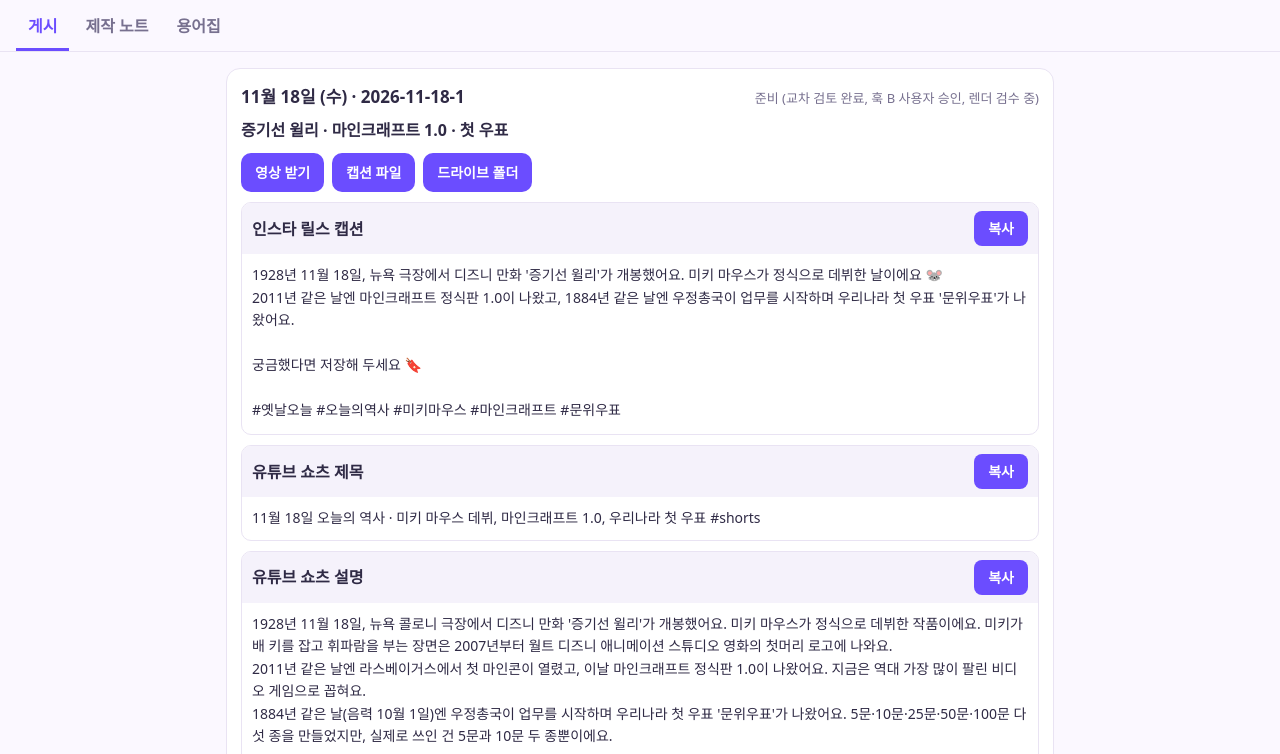
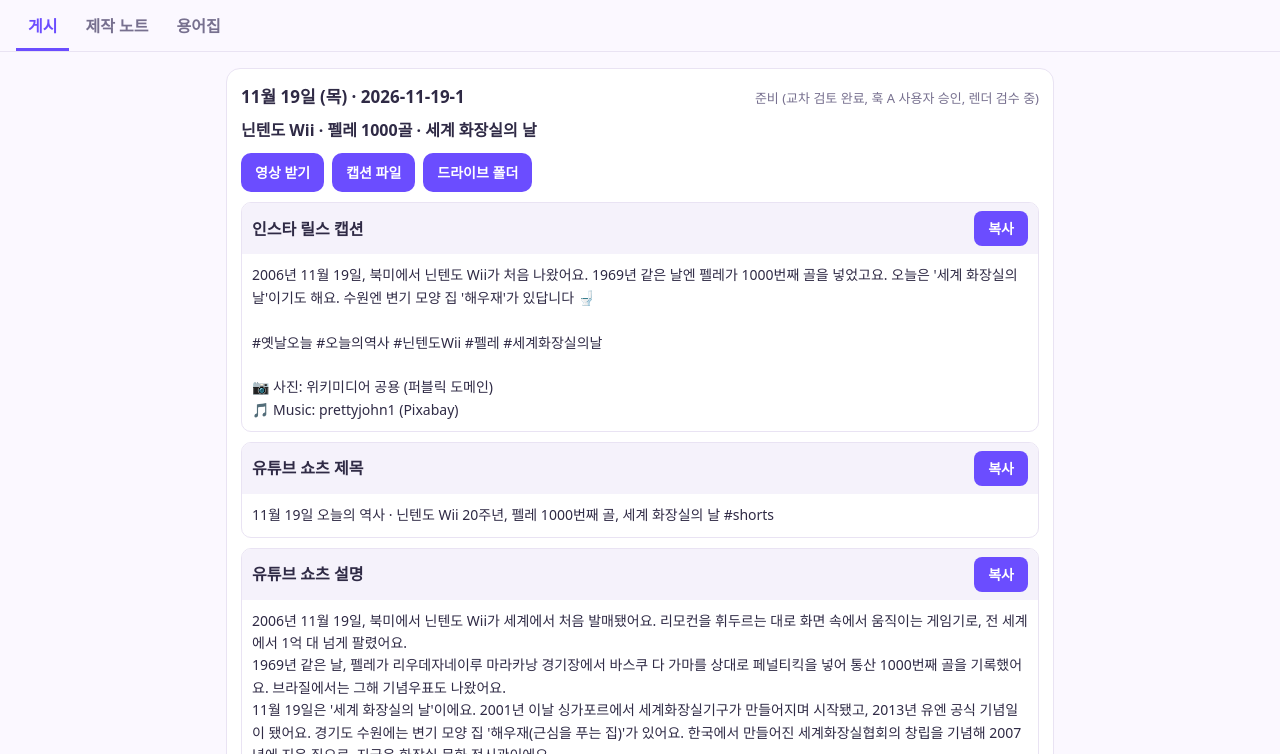
Before and after one commit to luckyho8/onthisday-site, a plain HTML site: page index.html in a window 1280 px wide. Shown: the part 46-800 px from the top of the page. Drawn offline with Linux system fonts and the light colour scheme.

Commit message:
작업판 갱신

```diff
--- a/index.html
+++ b/index.html
@@ -40,7 +40,29 @@ details{margin-top:8px;font-size:14px}summary{cursor:pointer;color:var(--sub)}
 <button data-t="post">게시</button><button data-t="notes">제작 노트</button><button data-t="terms">용어집</button>
 </nav></header>
 <main>
-<div class="tab" id="post"><section class="post"><div class="ph"><h3>11월 18일 (수) · 2026-11-18-1</h3><span class="st">준비 (교차 검토 완료, 훅 B 사용자 승인, 렌더 검수 중)</span></div><p class="tt">증기선 윌리 · 마인크래프트 1.0 · 첫 우표</p><div class="btns"><a class="btn" href="https://drive.google.com/file/d/1cty_-ERPzBQUFcD594iuZ45_7D0KQTXf/view?usp=drivesdk">영상 받기</a><a class="btn" href="https://drive.google.com/file/d/1POGQOonXB06PY5rgXVMXtxh7TOoZuNti/view?usp=drivesdk">캡션 파일</a><a class="btn" href="https://drive.google.com/drive/folders/1R-fC0XXBLVWdYmCeF9claKn-X_Q0H7qI">드라이브 폴더</a></div><div class="cp"><div class="cph"><b>인스타 릴스 캡션</b><button onclick="cp('2026-11-18-1-ig', this)">복사</button></div><pre id="2026-11-18-1-ig">1928년 11월 18일, 뉴욕 극장에서 디즈니 만화 &#x27;증기선 윌리&#x27;가 개봉했어요. 미키 마우스가 정식으로 데뷔한 날이에요 🐭
+<div class="tab" id="post"><section class="post"><div class="ph"><h3>11월 19일 (목) · 2026-11-19-1</h3><span class="st">준비 (교차 검토 완료, 훅 A 사용자 승인, 렌더 검수 중)</span></div><p class="tt">닌텐도 Wii · 펠레 1000골 · 세계 화장실의 날</p><div class="btns"><a class="btn" href="https://drive.google.com/file/d/1VA-Yt25lspjwB_zrauf1PwDs6KXf6v5m/view?usp=drivesdk">영상 받기</a><a class="btn" href="https://drive.google.com/file/d/1ZSsbENLVFyo9pRs1lc5TVSQgAXtRT6Ep/view?usp=drivesdk">캡션 파일</a><a class="btn" href="https://drive.google.com/drive/folders/1ju4DKNPZ5hcWtHwg8JST6difcJTBrOB1">드라이브 폴더</a></div><div class="cp"><div class="cph"><b>인스타 릴스 캡션</b><button onclick="cp('2026-11-19-1-ig', this)">복사</button></div><pre id="2026-11-19-1-ig">2006년 11월 19일, 북미에서 닌텐도 Wii가 처음 나왔어요. 1969년 같은 날엔 펠레가 1000번째 골을 넣었고요. 오늘은 &#x27;세계 화장실의 날&#x27;이기도 해요. 수원엔 변기 모양 집 &#x27;해우재&#x27;가 있답니다 🚽
+
+#옛날오늘 #오늘의역사 #닌텐도Wii #펠레 #세계화장실의날
+
+📷 사진: 위키미디어 공용 (퍼블릭 도메인)
+🎵 Music: prettyjohn1 (Pixabay)</pre></div><div class="cp"><div class="cph"><b>유튜브 쇼츠 제목</b><button onclick="cp('2026-11-19-1-yt', this)">복사</button></div><pre id="2026-11-19-1-yt">11월 19일 오늘의 역사 · 닌텐도 Wii 20주년, 펠레 1000번째 골, 세계 화장실의 날 #shorts</pre></div><div class="cp"><div class="cph"><b>유튜브 쇼츠 설명</b><button onclick="cp('2026-11-19-1-yd', this)">복사</button></div><pre id="2026-11-19-1-yd">2006년 11월 19일, 북미에서 닌텐도 Wii가 세계에서 처음 발매됐어요. 리모컨을 휘두르는 대로 화면 속에서 움직이는 게임기로, 전 세계에서 1억 대 넘게 팔렸어요.
+1969년 같은 날, 펠레가 리우데자네이루 마라카낭 경기장에서 바스쿠 다 가마를 상대로 페널티킥을 넣어 통산 1000번째 골을 기록했어요. 브라질에서는 그해 기념우표도 나왔어요.
+11월 19일은 &#x27;세계 화장실의 날&#x27;이에요. 2001년 이날 싱가포르에서 세계화장실기구가 만들어지며 시작됐고, 2013년 유엔 공식 기념일이 됐어요. 경기도 수원에는 변기 모양 집 &#x27;해우재(근심을 푸는 집)&#x27;가 있어요. 한국에서 만들어진 세계화장실협회의 창립을 기념해 2007년에 지은 집으로, 지금은 화장실 문화 전시관이에요.
+
+옛날 오늘, 매일 그날의 이야기를 짧게 전해요.
+
+📌 출처
+- Wii (영어 위키백과): https://en.wikipedia.org/wiki/Wii
+- 닌텐도 IR 하드웨어·소프트웨어 판매량: https://www.nintendo.co.jp/ir/en/finance/hard_soft/index.html
+- Pelé (영어 위키백과): https://en.wikipedia.org/wiki/Pel%C3%A9
+- World Toilet Day (영어 위키백과): https://en.wikipedia.org/wiki/World_Toilet_Day
+- 해우재 (한국어 위키백과): https://ko.wikipedia.org/wiki/해우재
+- Haewoojae (영어 위키백과): https://en.wikipedia.org/wiki/Haewoojae
+
+📷 사진: Wii 본체·리모컨, 펠레, 펠레 1000골 기념우표(1969), 미국 수세식 변기 특허 도면 — 위키미디어 공용 (퍼블릭 도메인)
+🎵 Music: prettyjohn1 (Pixabay)
+
+#옛날오늘 #오늘의역사 #닌텐도Wii</pre></div><details><summary>올리는 법</summary><ul><li>인스타: 릴스 → 영상 → 비율 원본 → 캡션 붙여 넣기 → 옵션 더 보기에서 고화질 업로드 켜기, AI 레이블 끄기 → Threads·Facebook 공유 끄기</li><li>유튜브: 쇼츠 → 영상 → 제목·설명 붙여 넣기 → 카테고리 교육, 아동용 아님, 변경·합성 콘텐츠 아니요</li><li>올린 뒤 Claude에게 "올렸어" + 링크</li></ul></details></section><section class="post done"><div class="ph"><h3>11월 18일 (수) · 2026-11-18-1</h3><span class="st">게시 완료 (2026-11-18)</span></div><p class="tt">증기선 윌리 · 마인크래프트 1.0 · 첫 우표</p><div class="btns"><a class="btn" href="https://drive.google.com/file/d/1cty_-ERPzBQUFcD594iuZ45_7D0KQTXf/view?usp=drivesdk">영상 받기</a><a class="btn" href="https://drive.google.com/file/d/1POGQOonXB06PY5rgXVMXtxh7TOoZuNti/view?usp=drivesdk">캡션 파일</a><a class="btn" href="https://drive.google.com/drive/folders/1R-fC0XXBLVWdYmCeF9claKn-X_Q0H7qI">드라이브 폴더</a></div><div class="cp"><div class="cph"><b>인스타 릴스 캡션</b><button onclick="cp('2026-11-18-1-ig', this)">복사</button></div><pre id="2026-11-18-1-ig">1928년 11월 18일, 뉴욕 극장에서 디즈니 만화 &#x27;증기선 윌리&#x27;가 개봉했어요. 미키 마우스가 정식으로 데뷔한 날이에요 🐭
 2011년 같은 날엔 마인크래프트 정식판 1.0이 나왔고, 1884년 같은 날엔 우정총국이 업무를 시작하며 우리나라 첫 우표 &#x27;문위우표&#x27;가 나왔어요.
 
 궁금했다면 저장해 두세요 🔖
```
